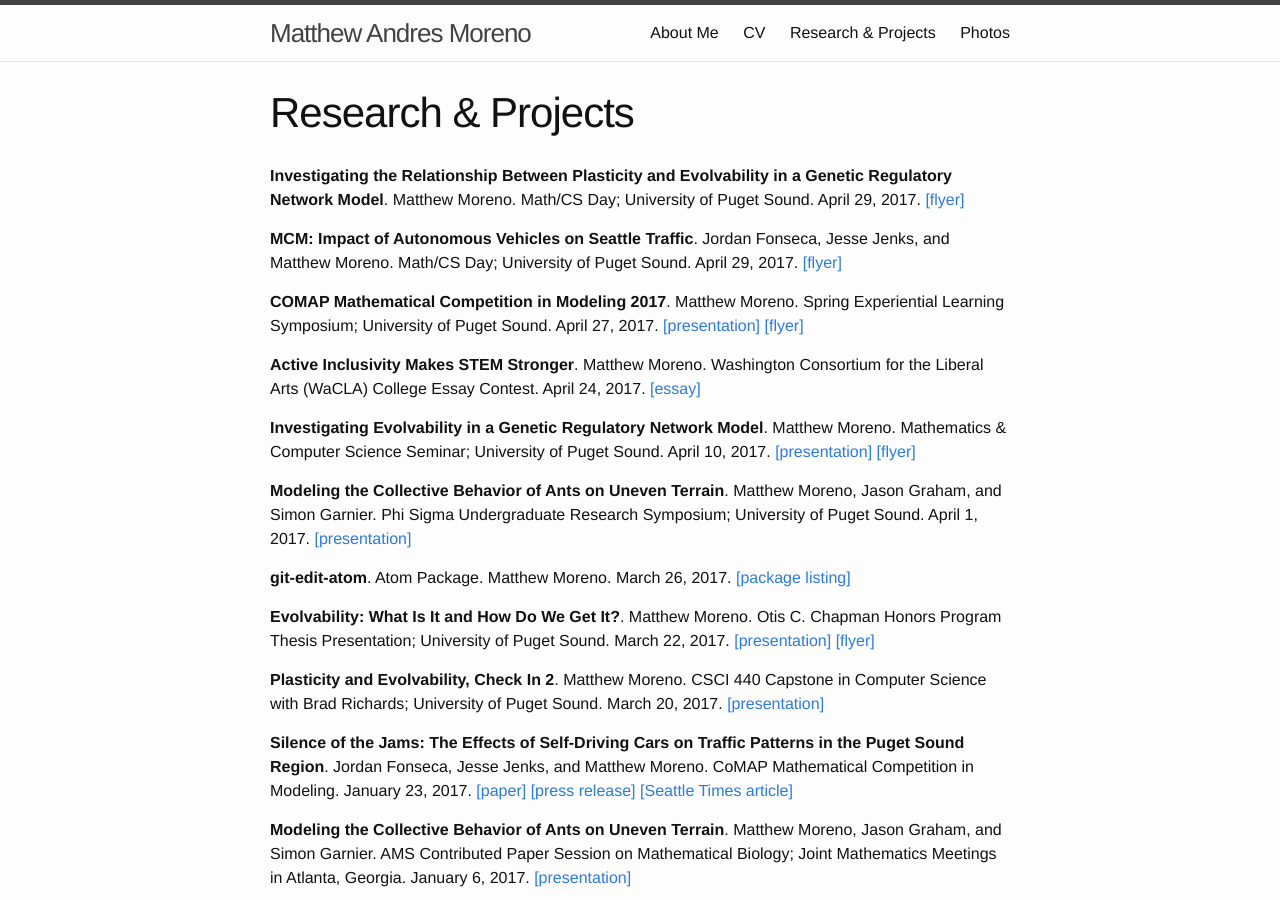
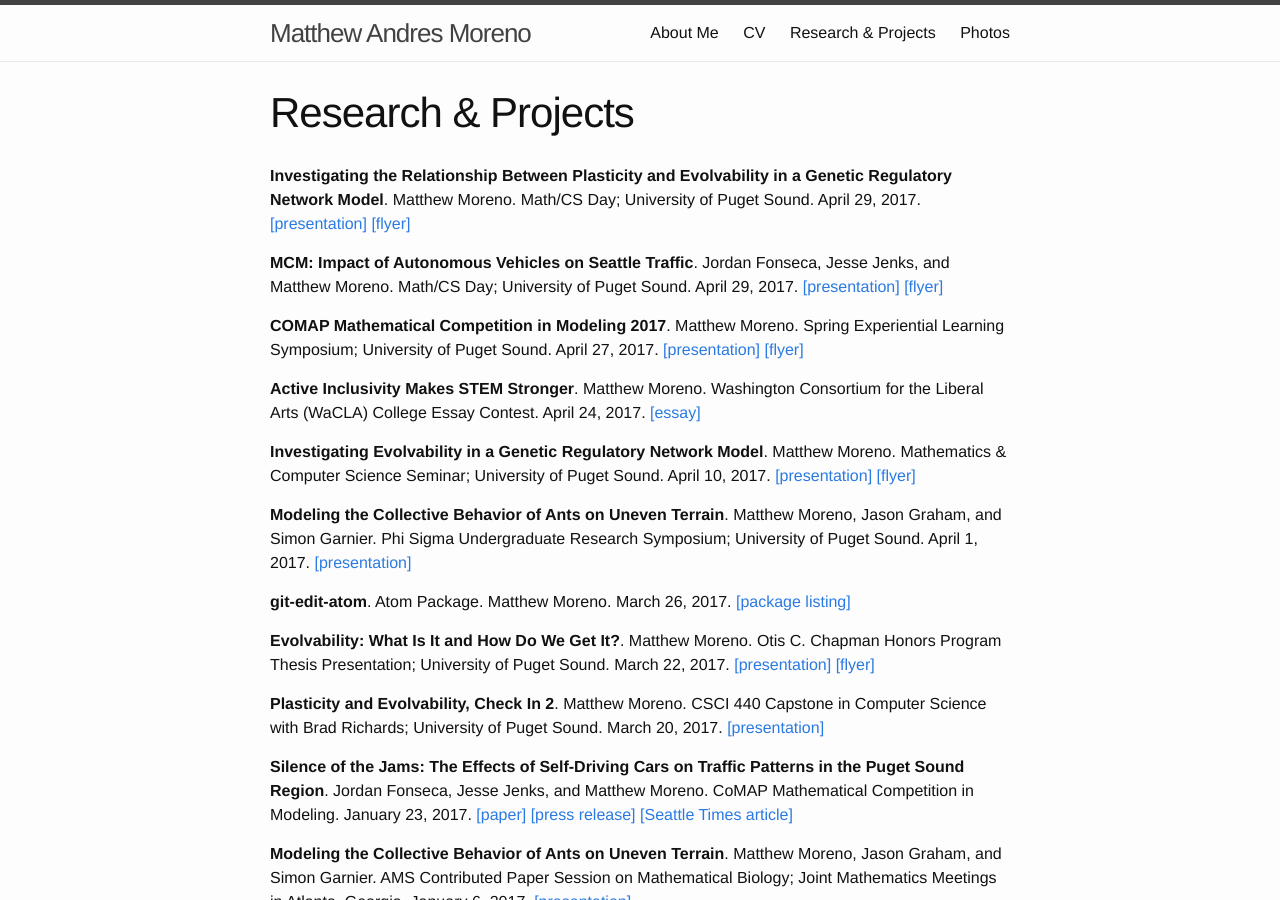
Before and after one commit to mmore500/mmore500.github.io, a Jekyll site: the page built from research.md, in a window 1280 px wide and 900 px high. Built offline with Jekyll 4.4.1, drawn with Linux system fonts in a browser that asks for light colours.

Commit message:
Publish slides from Math/CS Day
Slides for the MCM and Capstone presentations were added to the
Research & Projects page

```diff
--- a/research.md
+++ b/research.md
@@ -5,9 +5,9 @@
 ---
 
 **Investigating the Relationship Between Plasticity and Evolvability in a
-Genetic Regulatory Network Model**. Matthew Moreno. Math/CS Day; University of Puget Sound. April 29, 2017. [[flyer]](/resources/april_29_2017_flyer.pdf)
+Genetic Regulatory Network Model**. Matthew Moreno. Math/CS Day; University of Puget Sound. April 29, 2017. [[presentation]](/resources/april_29_2017_presentation_capstone.pdf) [[flyer]](/resources/april_29_2017_flyer.pdf)
 
-**MCM: Impact of Autonomous Vehicles on Seattle Traffic**. Jordan Fonseca, Jesse Jenks, and Matthew Moreno. Math/CS Day; University of Puget Sound. April 29, 2017. [[flyer]](/resources/april_29_2017_flyer.pdf)
+**MCM: Impact of Autonomous Vehicles on Seattle Traffic**. Jordan Fonseca, Jesse Jenks, and Matthew Moreno. Math/CS Day; University of Puget Sound. April 29, 2017. [[presentation]](/resources/april_29_2017_presentation_mcm.pdf) [[flyer]](/resources/april_29_2017_flyer.pdf)
 
 **COMAP Mathematical Competition in Modeling 2017**. Matthew Moreno. Spring Experiential Learning Symposium; University of Puget Sound. April 27, 2017. [[presentation]](/resources/april_27_2017_presentation.pdf) [[flyer]](/resources/april_27_2017_flyer.pdf)
 
```
Also changed, not shown: 2 other files.
